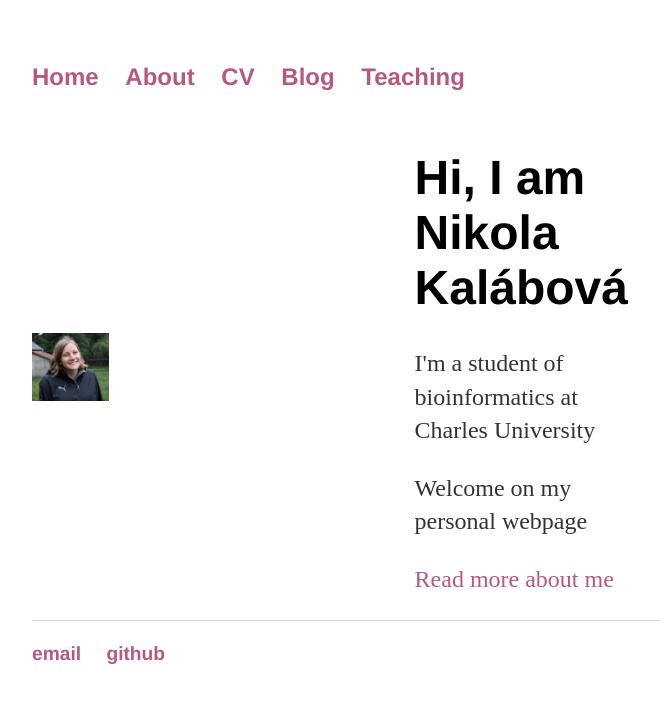
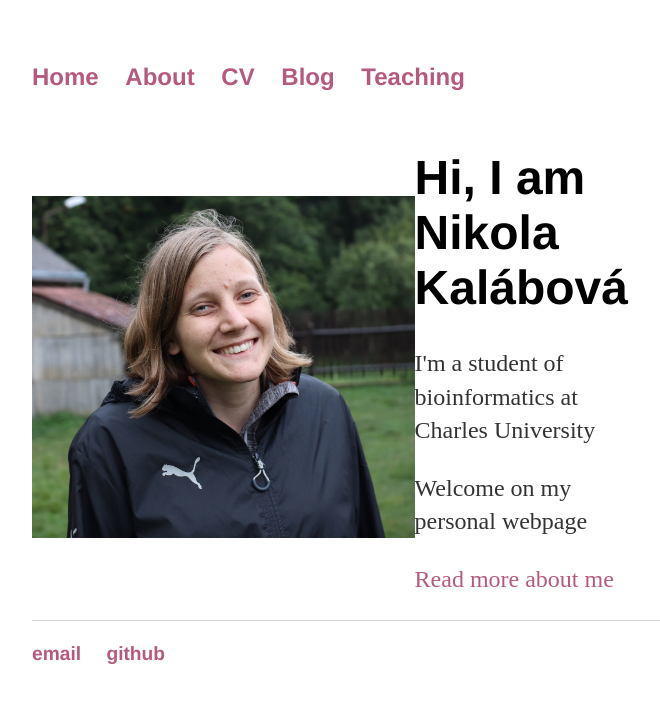
Before and after one commit to lavakin/lavakin.github.io, a Jekyll site: the page built from index.html, in a window 1280 px wide. Shown: the top 703 px of the page, without its empty margins (160-820 px from the left). Built offline with Jekyll 4.4.1, drawn with Linux system fonts in a browser that asks for light colours; nearby versions of some CDN libraries.

Commit message:
Update index.html

```diff
--- a/index.html
+++ b/index.html
@@ -11,11 +11,7 @@ title: Nikola Kalábová, Personal Webpage
         justify-content: center
       }
       img {
-        max-width: 60%
-      }
-      .image {
-        flex-basis: 80%;
-        padding-right: 255px;
+        max-width: 100%
       }
       .text {
         padding-right: 300px;
```
